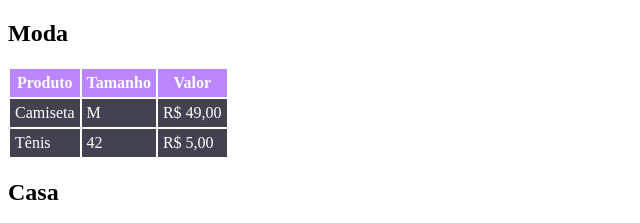
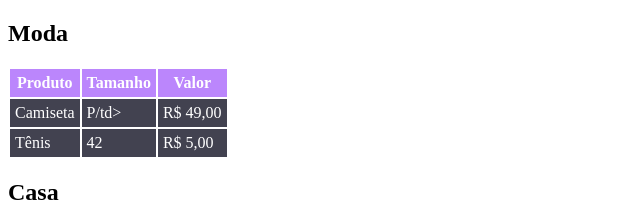
Before and after one commit to Andre-Silveira/aula-tabela, a plain HTML site: page index.html in a window 1280 px wide. Shown: the top 223 px of the page, 0-640 px from the left. Drawn offline with Linux system fonts and the light colour scheme.

Commit message:
Mudança tamanho camiseta de M para P.

```diff
--- a/index.html
+++ b/index.html
@@ -20,7 +20,7 @@
 
         <tr class="produtos">
             <td>Camiseta</td>
-            <td>M</td>
+            <td>P/td>
             <td>R$ 49,00</td>
         </tr>
         <tr class="produtos">
```
